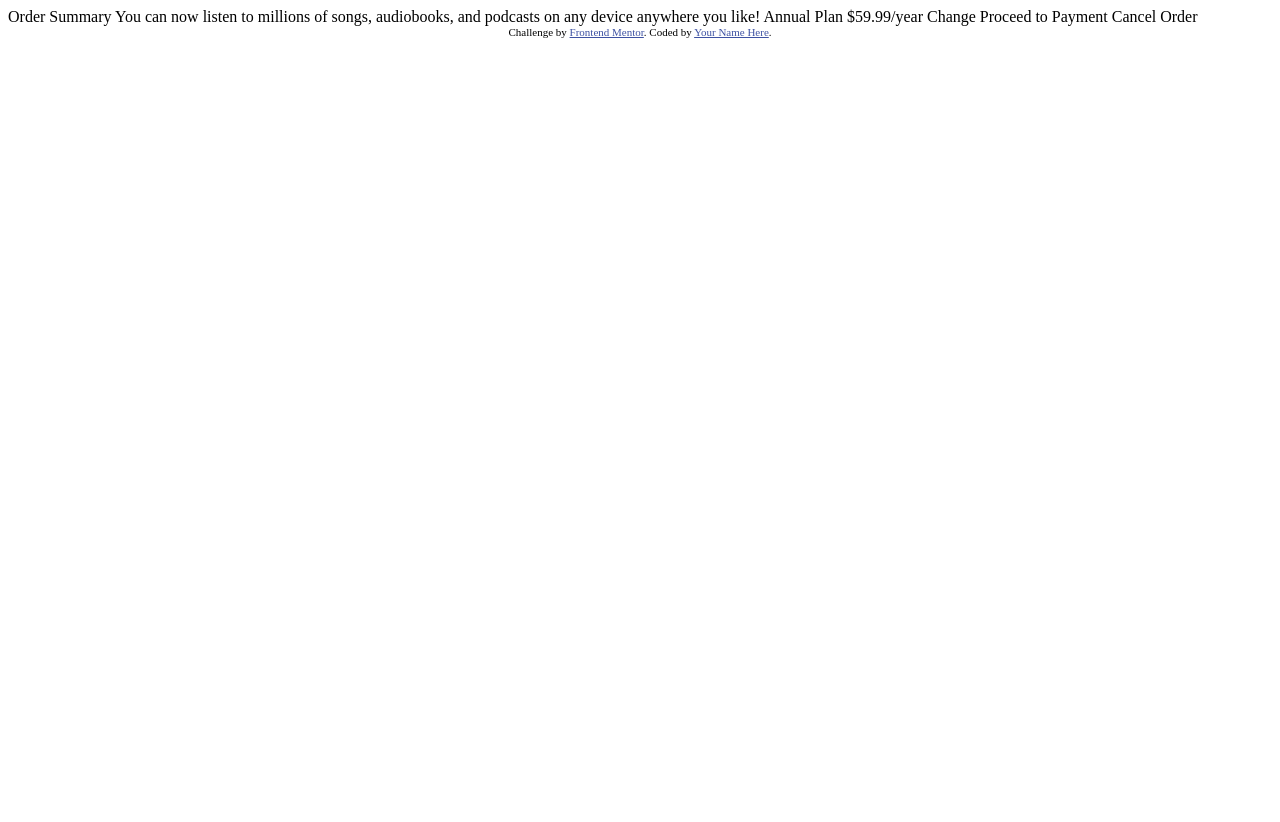
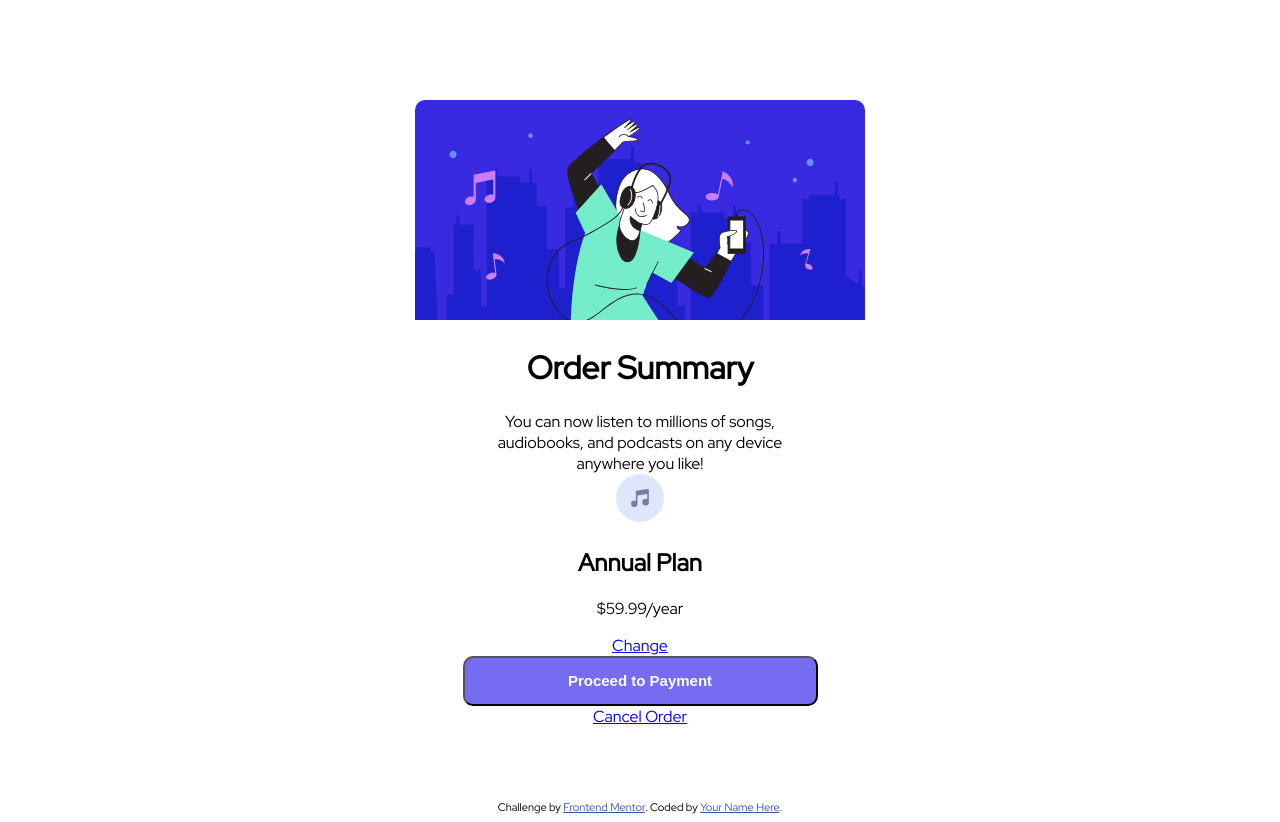
Before and after one commit to luiseduardoaugusto/codementor01, a plain HTML site: page index.html in a window 1280 px wide. Before the commit the page ends 800 px from the top, so only its background shows below. Drawn offline with Linux system fonts and the light colour scheme.

Commit message:
commit on main

```diff
--- a/index.html
+++ b/index.html
@@ -3,8 +3,13 @@
 <head>
   <meta charset="UTF-8">
   <meta name="viewport" content="width=device-width, initial-scale=1.0"> <!-- displays site properly based on user's device -->
+  <link rel="stylesheet" href="style.css">
+  <link rel="icon" type="image/png" sizes="32x32" href="./images/favicon-32x32.png">
 
-  <link rel="icon" type="image/png" sizes="32x32" href="./images/favicon-32x32.png">
+  <link rel="preconnect" href="https://fonts.googleapis.com">
+  <link rel="preconnect" href="https://fonts.gstatic.com" crossorigin>
+  <link href="https://fonts.googleapis.com/css2?family=Red+Hat+Display&display=swap" rel="stylesheet">
+
 
   <title>Frontend Mentor | Order summary card</title>
 
@@ -15,23 +20,41 @@
   </style>
 </head>
 <body>
+  <div class="card">
+    <div> <img id="ilustracion-card" src="images/illustration-hero.svg" alt=""> </div>
+    <div>
+        <h1>Order Summary</h1>
 
-  Order Summary
+        <p id="bajada">You can now listen to millions of songs, audiobooks, and podcasts on any
+          device anywhere you like!
+        </p>
 
-  You can now listen to millions of songs, audiobooks, and podcasts on any
-  device anywhere you like!
+    </div>
 
-  Annual Plan
-  $59.99/year
+    <div class="proposal">
+        <div id="icono"><img src="/images/icon-music.svg" alt=""></div>
+        <h2 id="product-name">Annual Plan</h2>
+        <p id="price-tag">$59.99/year</p>
 
-  Change
+        <a id="link-opcion" href="#">Change</a>
 
-  Proceed to Payment
-  Cancel Order
+    </div>
+
+    <div id="payment-area">
+
+        <button>Proceed to Payment</button>
+        <br>
+        <a href="#">Cancel Order</a>
+
+    </div>
+  </div>
+
+
 
   <div class="attribution">
     Challenge by <a href="https://www.frontendmentor.io?ref=challenge" target="_blank">Frontend Mentor</a>.
     Coded by <a href="#">Your Name Here</a>.
   </div>
+
 </body>
 </html>
--- /dev/null
+++ b/style.css
@@ -0,0 +1,55 @@
+body {
+  font-family: "Red Hat Display";
+  text-align: center;
+  font-size: 16px;
+}
+
+h1 {
+
+
+  text-align: center;
+}
+
+.card {
+  display: block;
+  width: 450px;
+  height: 700px;
+  align-items: center;
+  border-radius: 20px;
+  border-color: black;
+  border: 3px;
+  position: relative;
+  margin: auto;
+  margin-top: 100px;
+}
+
+#ilustracion-card {
+  border-radius: 10px 10px 0px 0px;
+}
+
+#bajada {
+  width: 300px;
+  align-items: center;
+  position: relative;
+  text-align: center;
+  display: flex;
+  margin: auto;
+}
+
+.proposal {
+  display: inline-block;
+  width: 355px;
+  height: 95px;
+  align-items: center;
+}
+
+button {
+  width: 355px;
+  height: 50px;
+  border-radius: 10px;
+  background-color:#766CF1;
+  color: white;
+  font-weight: bold;
+  font-size: 15px;
+
+}
```
